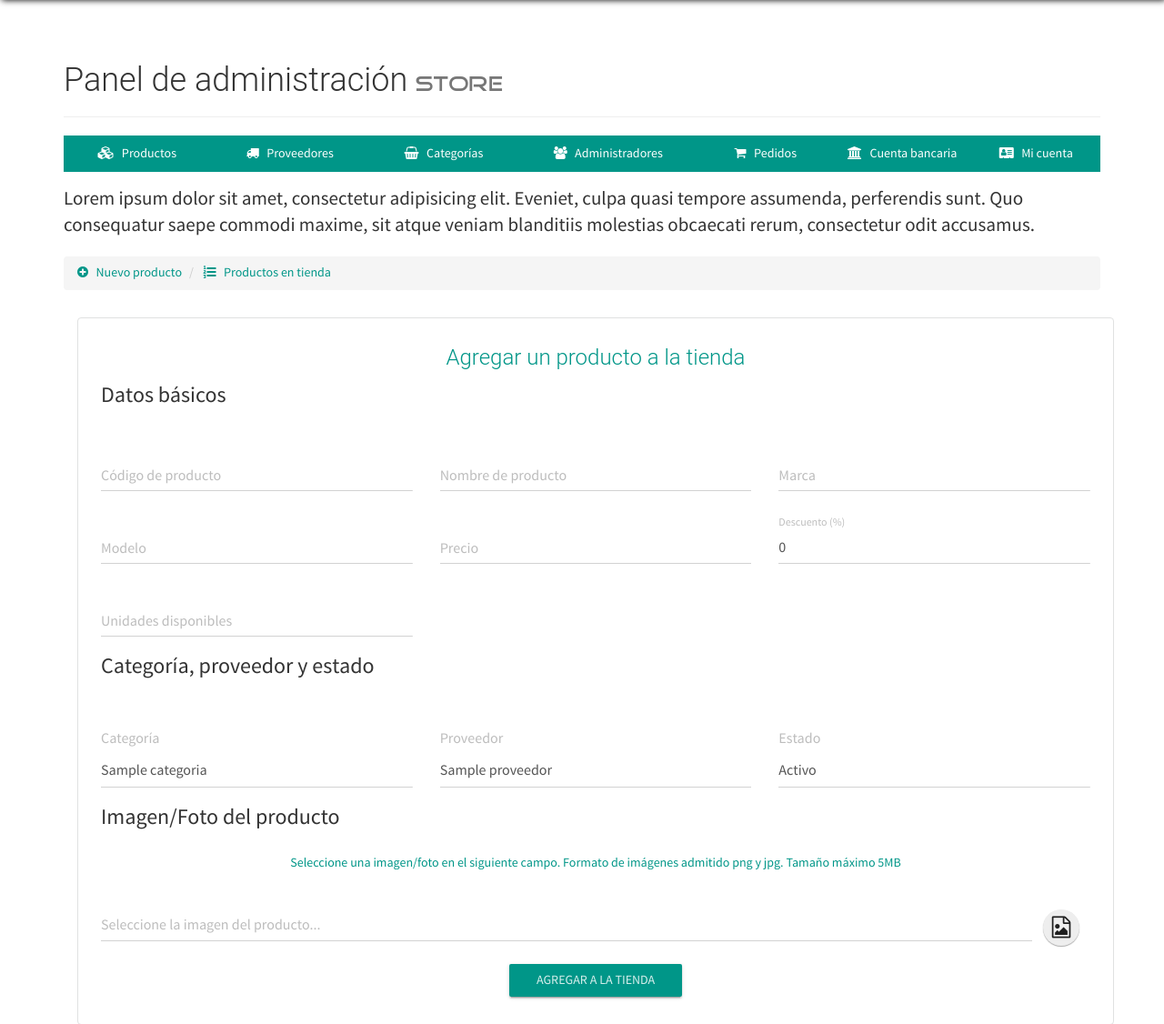
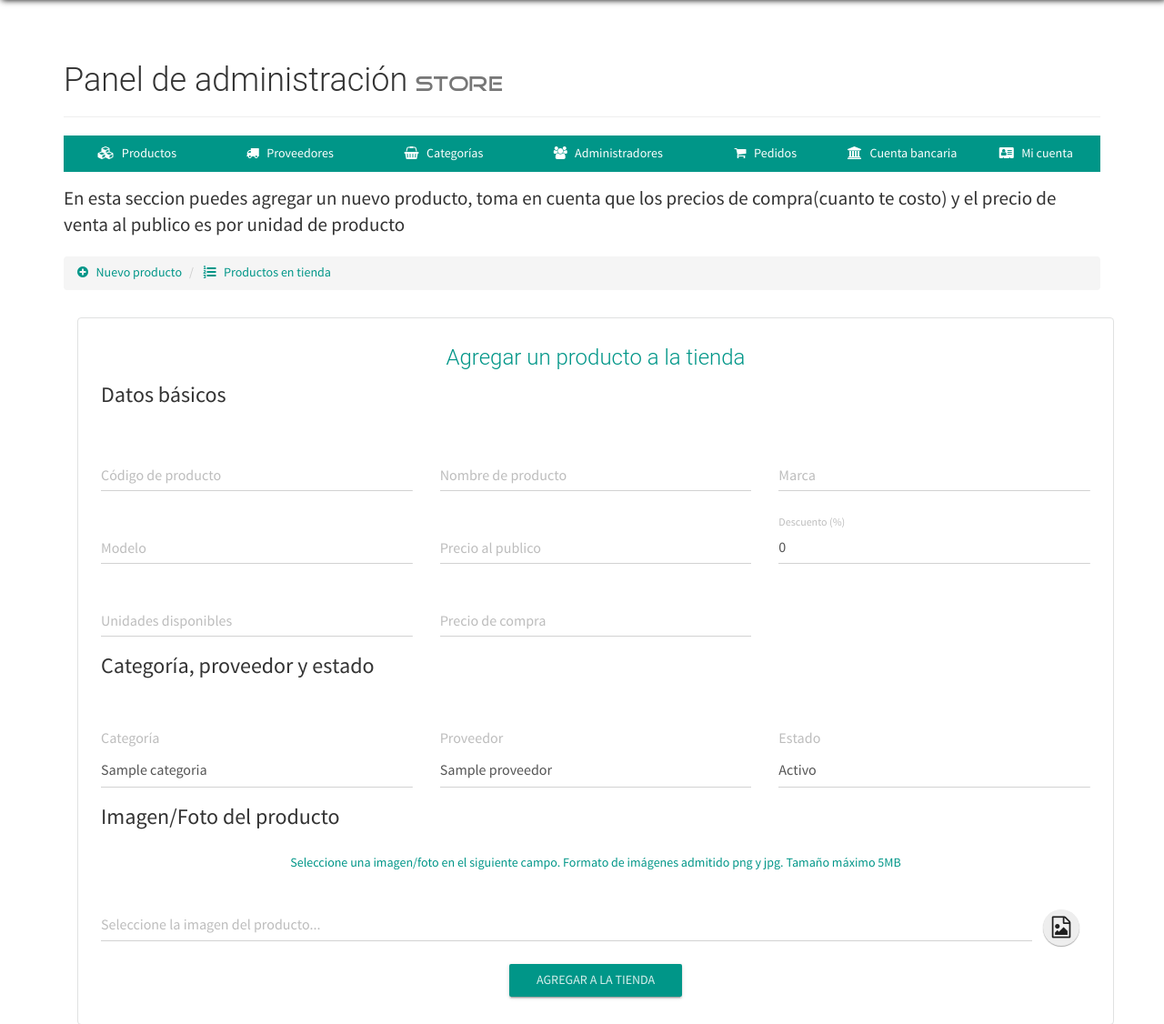
Before and after one commit to JosePu1201/TiendaDany, a PHP site: page /configAdmin.php?view=product in a window 1280 px wide. Shown: the part 61-1187 px from the top of the page at 91% size. Run offline with PHP 8.4, Linux system fonts and the light colour scheme; a user stored in the database is signed in; tables that the repository leaves empty hold one stand-in row (values such as "Sample post").

Commit message:
funcion de inversio creada

```diff
--- a/admin/product-view.php
+++ b/admin/product-view.php
@@ -1,5 +1,5 @@
 <p class="lead">
-    Lorem ipsum dolor sit amet, consectetur adipisicing elit. Eveniet, culpa quasi tempore assumenda, perferendis sunt. Quo consequatur saepe commodi maxime, sit atque veniam blanditiis molestias obcaecati rerum, consectetur odit accusamus.
+    En esta seccion puedes agregar un nuevo producto, toma en cuenta que los precios de compra(cuanto te costo) y el precio de venta al publico es por unidad de producto
 </p>
 <ul class="breadcrumb" style="margin-bottom: 5px;">
     <li>
@@ -48,7 +48,7 @@
                             </div>
                             <div class="col-xs-12 col-sm-6 col-md-4">
                               <div class="form-group label-floating">
-                                <label class="control-label">Precio</label>
+                                <label class="control-label">Precio al publico</label>
                                 <input type="text" class="form-control" required maxlength="20" pattern="[0-9.]{1,20}" name="prod-price">
                               </div>
                             </div>
@@ -62,6 +62,12 @@
                               <div class="form-group label-floating">
                                 <label class="control-label">Unidades disponibles</label>
                                 <input type="text" class="form-control" required maxlength="20" pattern="[0-9]{1,20}" name="prod-stock">
+                              </div>
+                            </div>
+                            <div class="col-xs-12 col-sm-6 col-md-4">
+                              <div class="form-group label-floating">
+                                <label class="control-label">Precio de compra</label>
+                                <input type="text" class="form-control" required maxlength="20" pattern="[0-9]{1,20}" name="prod-inversion">
                               </div>
                             </div>
                             <div class="col-xs-12">
--- a/process/regproduct.php
+++ b/process/regproduct.php
@@ -14,12 +14,13 @@
     $estadoProd=consultasSQL::clean_string($_POST['prod-estado']);
     $adminProd=consultasSQL::clean_string($_POST['admin-name']);
     $descProd=consultasSQL::clean_string($_POST['prod-desc-price']);
+    $inversion=consultasSQL::clean_string($POST['prod-inversion']);
     $imgName=$_FILES['img']['name'];
     $imgType=$_FILES['img']['type'];
     $imgSize=$_FILES['img']['size'];
     $imgMaxSize=5120;
 
-    if($codeProd!="" && $nameProd!="" && $cateProd!="" && $priceProd!="" && $modelProd!="" && $marcaProd!="" && $stockProd!="" && $codePProd!=""){
+    if($codeProd!="" && $nameProd!="" && $cateProd!="" && $priceProd!="" && $modelProd!="" && $marcaProd!="" && $stockProd!="" && $codePProd!="" && $inversion!=""){
         $verificar=  ejecutarSQL::consultar("SELECT * FROM producto WHERE CodigoProd='".$codeProd."'");
         $verificaltotal = mysqli_num_rows($verificar);
         if($verificaltotal<=0){
@@ -36,7 +37,7 @@
                     }
                     $imgFinalName=$codeProd.$imgEx;
                     if(move_uploaded_file($_FILES['img']['tmp_name'],"../assets/img-products/".$imgFinalName)){
-                        if(consultasSQL::InsertSQL("producto", "CodigoProd, NombreProd, CodigoCat, Precio, Descuento, Modelo, Marca, Stock, NITProveedor, Imagen, Nombre, Estado", "'$codeProd','$nameProd','$cateProd','$priceProd', '$descProd', '$modelProd','$marcaProd','$stockProd','$codePProd','$imgFinalName','$adminProd', '$estadoProd'")){
+                        if(consultasSQL::InsertSQL("producto", "CodigoProd, NombreProd, CodigoCat, Precio, Descuento, Modelo, Marca, Stock, NITProveedor, Imagen, Nombre, Estado,Inversion", "'$codeProd','$nameProd','$cateProd','$priceProd', '$descProd', '$modelProd','$marcaProd','$stockProd','$codePProd','$imgFinalName','$adminProd,'$estadoProd','$inversion'")){
                             echo '<script>
                                 swal({
                                   title: "Producto registrado",
```
